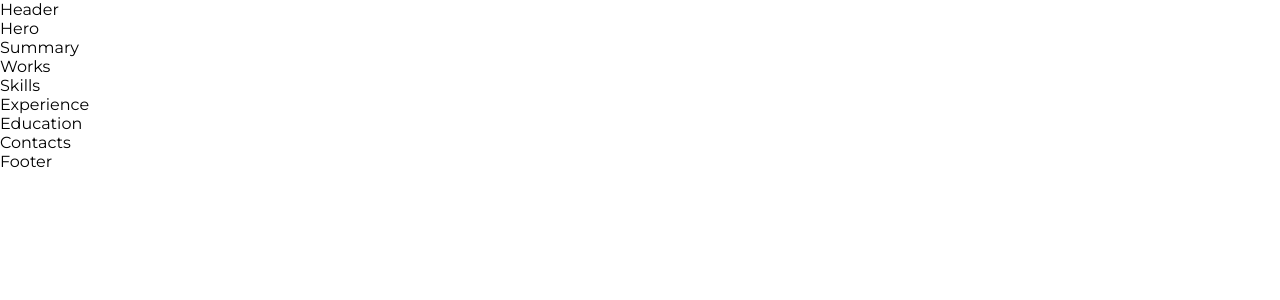
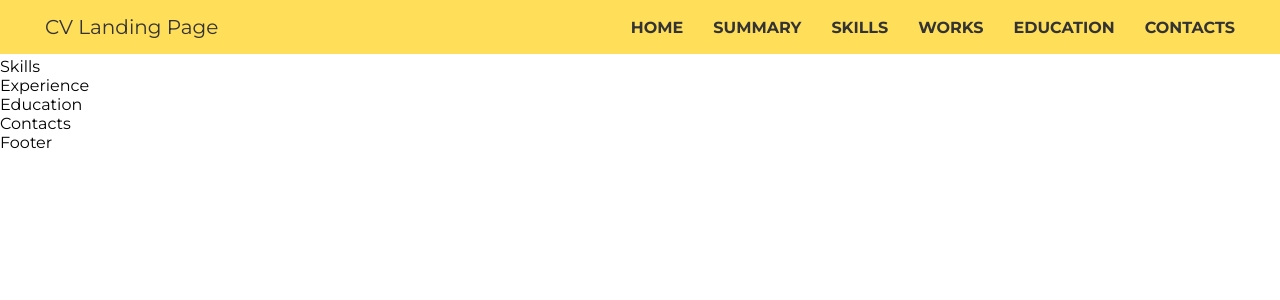
Before and after one commit to vladyslavZinchenko77/vlad-zinchenko, a Next.js app: page / in a window 1280 px wide. Shown: the top 300 px of the page. Built offline with nearby package versions, Linux system fonts and the light colour scheme.

Commit message:
made a header

```diff
--- a/src/components/ui/Header/Header.scss
+++ b/src/components/ui/Header/Header.scss
@@ -0,0 +1,136 @@
+@import "../../../styles/variables.scss";
+
+.header {
+  background-color: $yellow-color;
+  position: fixed;
+  top: 0;
+  left: 0;
+  right: 0;
+  z-index: 5;
+
+  .header__container {
+    max-width: 100%;
+    margin: 0 auto;
+    display: flex;
+    justify-content: space-between;
+    align-items: center;
+    padding: 15px;
+  }
+
+  .header__logo {
+    font-size: 20px;
+    font-weight: 400;
+    color: $dark-brown-color;
+    margin-left: 30px;
+  }
+
+  .header__menu {
+    @media screen and (max-width: $tablet-max) {
+      display: none;
+    }
+
+    .header__menu-list {
+      display: flex;
+      list-style: none;
+
+      .header__menu-item {
+        padding-right: 30px;
+
+        .header__menu-link {
+          text-decoration: none;
+          text-transform: uppercase;
+          font-size: 16px;
+          font-weight: 700;
+          color: $dark-brown-color;
+          transition: all 0.5s;
+
+          &:hover {
+            color: #fff;
+          }
+        }
+      }
+    }
+  }
+
+  .header__burger {
+    display: none;
+
+    @media screen and (max-width: $tablet-max) {
+      display: block;
+    }
+
+    &-icon {
+      width: 30px;
+      height: 20px;
+      margin-right: 20px;
+
+      span {
+        display: block;
+        height: 3px;
+        width: 30px;
+        background-color: $dark-brown-color;
+        margin-top: 5px;
+        border-radius: 5px;
+
+        &:first-child {
+          margin-top: 0;
+        }
+      }
+
+      &.open {
+        span:first-child {
+          transform: translateY(8px) rotate(45deg);
+        }
+        span:nth-child(2n) {
+          opacity: 0;
+        }
+        span:last-child {
+          transform: translateY(-8px) rotate(-45deg);
+        }
+      }
+    }
+  }
+
+  &__burger-menu {
+    display: none;
+
+    @media screen and (max-width: $tablet-max) {
+      position: absolute;
+      top: 50px;
+      left: 0;
+      right: 0;
+      background-color: $dark-brown-color;
+
+      &--list {
+        .header__burger-menu--item {
+          display: flex;
+          justify-content: center;
+          transition: 0.2s;
+
+          &:hover {
+            background-color: $yellow-color;
+
+            .header__burger-menu--link {
+              color: $dark-brown-color;
+            }
+          }
+
+          .header__burger-menu--link {
+            text-decoration: none;
+            text-transform: uppercase;
+            font-size: 20px;
+            color: #fff;
+            padding: 10px 0;
+            transition: 0.2s;
+          }
+        }
+      }
+    }
+
+    &.open {
+      @media screen and (max-width: $tablet-max) {
+        display: block;
+      }
+    }
+  }
+}
--- a/src/components/ui/Header/Header.tsx
+++ b/src/components/ui/Header/Header.tsx
@@ -1,7 +1,60 @@
-import { FC } from 'react';
+'use client';
+import { FC, useState } from 'react';
+import './Header.scss';
 
 const Header: FC = () => {
-  return <div>Header</div>;
+  const [isOpenMenu, setIsOpenMenu] = useState<boolean>(false);
+
+  return (
+    <header className="header">
+      <div className="header__container">
+        <div className="header__logo">
+          <p className="header__logo-text">CV Landing Page</p>
+        </div>
+        <nav className="header__menu">
+          <ul className="header__menu-list">
+            {menuItems.map((item) => (
+              <li key={item.id} className="header__menu-item">
+                <a href={`#${item.id}`} className="header__menu-link">
+                  {item.title}
+                </a>
+              </li>
+            ))}
+          </ul>
+        </nav>
+        <div
+          onClick={() => setIsOpenMenu(!isOpenMenu)}
+          className="header__burger"
+        >
+          <div className={`header__burger-icon ${isOpenMenu ? 'open' : ''}`}>
+            <span></span>
+            <span></span>
+            <span></span>
+          </div>
+        </div>
+      </div>
+      <nav className={`header__burger-menu ${isOpenMenu ? 'open' : ''}`}>
+        <ul className="header__burger-menu--list">
+          {menuItems.map((item) => (
+            <li key={item.id} className="header__burger-menu--item">
+              <a href={`#${item.id}`} className="header__burger-menu--link">
+                {item.title}
+              </a>
+            </li>
+          ))}
+        </ul>
+      </nav>
+    </header>
+  );
 };
 
 export default Header;
+
+const menuItems = [
+  { id: 'home', title: 'home' },
+  { id: 'summary', title: 'summary' },
+  { id: 'skills', title: 'skills' },
+  { id: 'works', title: 'works' },
+  { id: 'education', title: 'education' },
+  { id: 'contacts', title: 'contacts' },
+];
--- a/src/styles/variables.scss
+++ b/src/styles/variables.scss
@@ -1,9 +1,8 @@
 //  Colors
 
-$black-color: black;
-$light-brown-color: #ECE7E4;
-$semi-brown-color: #CEC4BC;
-$dark-brown-color: #403E3B;
+
+$yellow-color: #ffde59;
+$dark-brown-color: #333;
 
 
 
```
